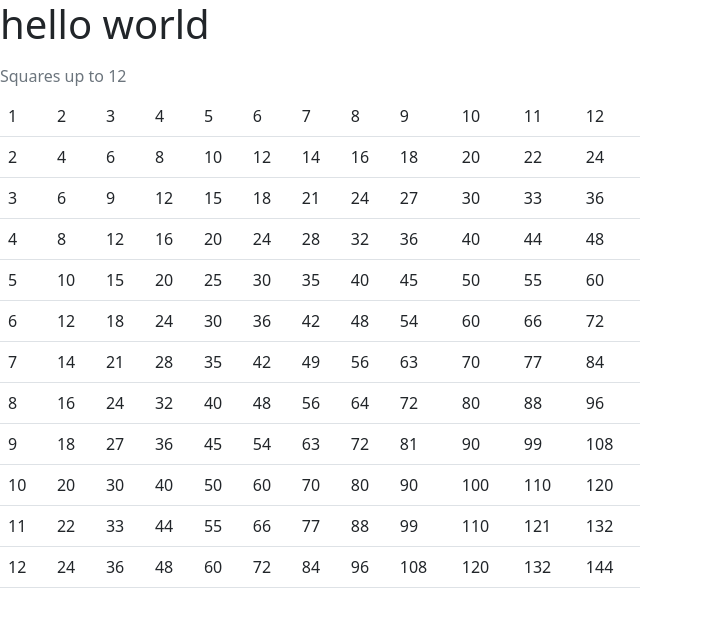
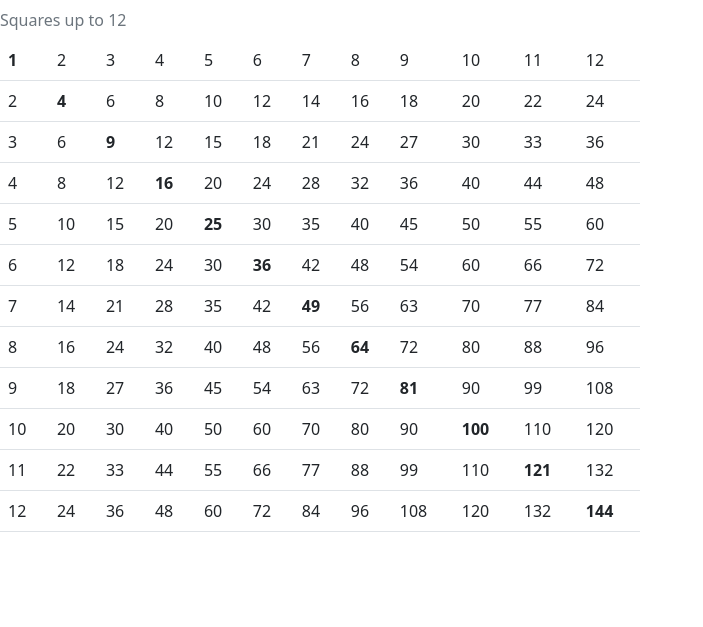
Before and after one commit to mattb0101/autoprotect-test, a PHP site: page / in a window 1280 px wide. Shown: the top 627 px of the page, without its empty margins (0-703 px from the left). Run offline with PHP 8.4, Linux system fonts and the light colour scheme.

Commit message:
Added in for loops for creating the table with 2 variables

```diff
--- a/index.php
+++ b/index.php
@@ -18,8 +18,6 @@
 </head>
 <body>
 
-    <h1><?php echo 'hello world'; ?></h1>
-
     <div class="table-responsive w-50">
         <table class="table caption-top">
             <caption>Squares up to 12</caption>
@@ -29,8 +27,13 @@
                 for($i = 1; $i < $row +1; $i++){
                     echo '<tr>';
 
-                        for($j = 1; $j < $col +1; $j++)
-                            echo '<td>' .$i*$j . '</td>';
+                        for($j = 1; $j < $col +1; $j++) {
+                            if($j == $i){
+                                echo '<td class="fw-bold">' .$i*$j . '</td>';
+                            } else{
+                                echo '<td>' .$i*$j . '</td>';
+                            }
+                        }
                         echo '</tr>';
                     }
                 ?>
```
